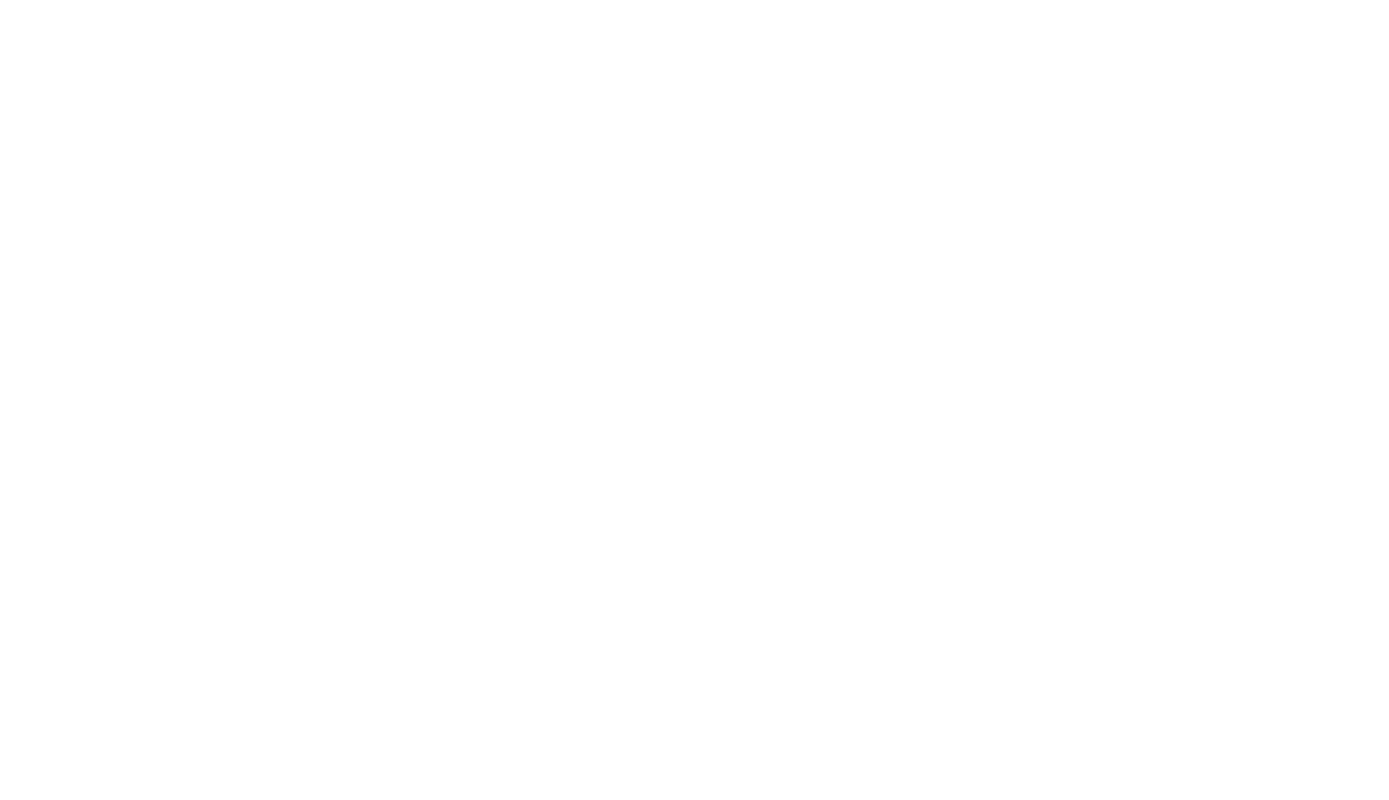
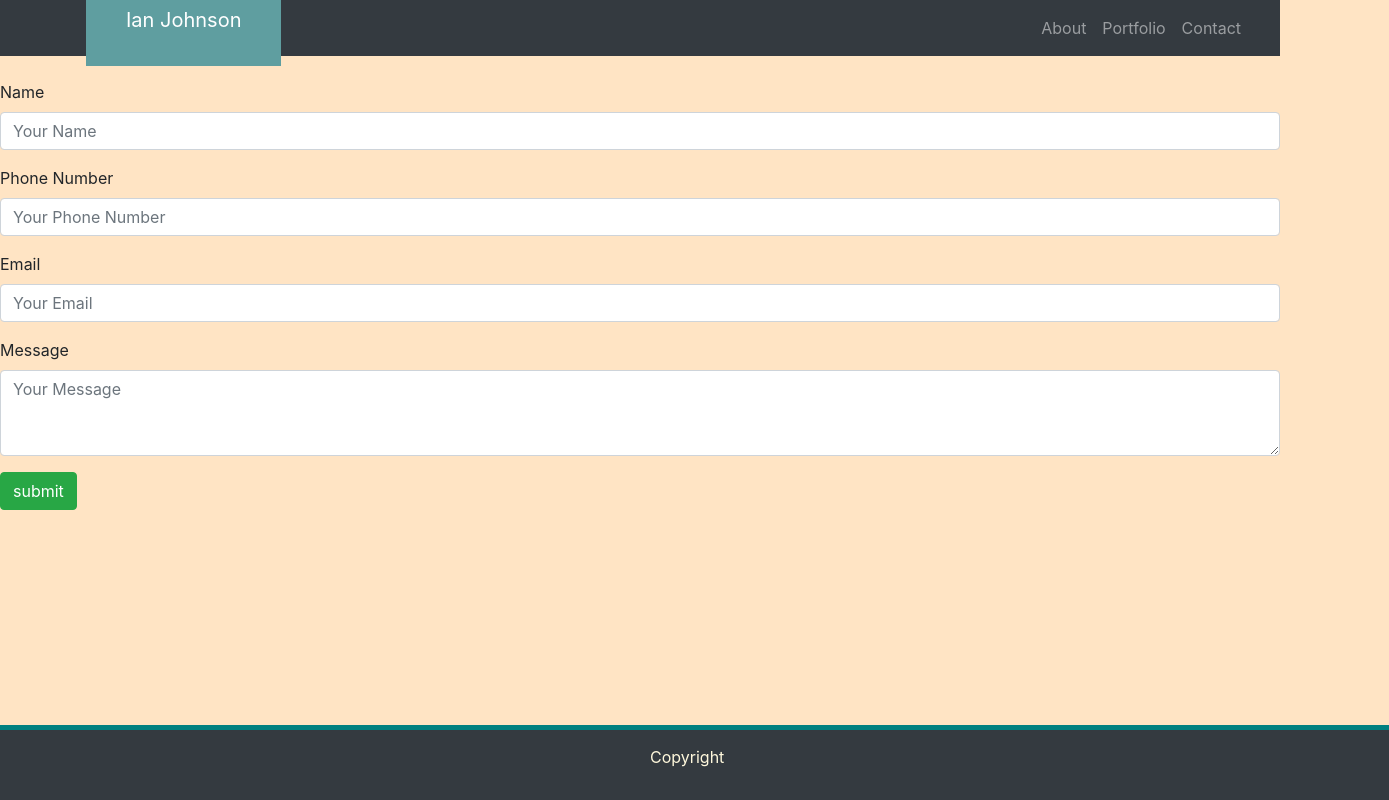
Before and after one commit to ianbenjohn/Homework-2, a plain HTML site: page contact.html in a window 1280 px wide. Shown: the whole page, 1389 px wide, since content can reach past the window. Drawn offline with nearby package versions, Linux system fonts and the light colour scheme.

Commit message:
Added Links to pictures in portfolio section. Also made contact section

```diff
--- a/contact.html
+++ b/contact.html
@@ -0,0 +1,79 @@
+<!DOCTYPE html>
+<html lang="en">
+    <head>
+        <meta charset="UTF-8">
+        <meta name="viewport" content="width=device-width, initial-scale=1.0">
+        <meta http-equiv="X-UA-Compatible" content="ie=edge">
+        <link rel="stylesheet" href="https://stackpath.bootstrapcdn.com/bootstrap/4.3.1/css/bootstrap.min.css" integrity="sha384-ggOyR0iXCbMQv3Xipma34MD+dH/1fQ784/j6cY/iJTQUOhcWr7x9JvoRxT2MZw1T" crossorigin="anonymous">
+        <link rel="stylesheet" href="https://cdnjs.cloudflare.com/ajax/libs/font-awesome/4.7.0/css/font-awesome.min.css">
+        <link rel="stylesheet" href="style.css">
+     <title>Ian Johnson's Website</title>
+    </head>
+<body>
+<!--Nav Bar-->
+<nav class="navbar navbar-expand-sm navbar-dark bg-dark sticky-top">
+<div class="container-fluid">
+    <a class="navbar-brand" href="index.html">
+        <p id="ian">Ian Johnson</p>
+    </a>
+    <button class="navbar-toggler ml-auto" data-toggle="collapse" data-target="#navbarMenu">
+        <span class="navbar-toggler-icon"></span>
+    </button>
+        <div class="collapse navbar-collapse" id="navbarMenu">
+            <ul class="navbar-nav ml-auto">
+                <li class="nav-item">
+                    <a href="index.html" class="nav-link">About</a>
+                </li>
+                <li class="nav-item">
+                    <a href="portfolio.html" class="nav-link">Portfolio</a>
+                </li>
+                <li class="nav-item">
+                    <a href="contact.html" class="nav-link">Contact</a>
+                </li>
+             </ul>
+        </div>
+</div>
+</nav>
+<!--Container-->
+<div class="row">
+    <div class="col-12">
+<br>
+        <div class="form-group">
+             <label for="formGroupExampleInput">Name</label>
+                <input type="text" class="form-control" id="formGroupExampleInput" placeholder="Your Name">
+        </div>
+        <div class="form-group">
+            <label for="formGroupExampleInput">Phone Number</label>
+                <input type="text" class="form-control" id="formGroupExampleInput" placeholder="Your Phone Number">
+        </div>
+        <div class="form-group">
+            <label for="formGroupExampleInput2">Email</label>
+                <input type="email" class="form-control" id="formGroupExampleInput2" placeholder="Your Email">
+        </div>
+        <div class="form-group">
+            <label for="exampleFormControlTextarea1">Message</label>
+                <textarea class="form-control" placeholder="Your Message" id="exampleFormControlTextarea1" rows="3"></textarea>
+        </div>
+            <button type="submit" class="btn btn-success">submit</button>
+    </div>
+</div>
+<!--Footer-->
+<br>
+<br>
+<br>
+<br>
+<br>
+<br>
+<br>
+<footer class="row footer bg-dark">
+    <div class="col-12">
+        <p id="copyright">Copyright</p>
+    </div>
+ </footer>
+
+ <script src="https://code.jquery.com/jquery-3.3.1.slim.min.js" integrity="sha384-q8i/X+965DzO0rT7abK41JStQIAqVgRVzpbzo5smXKp4YfRvH+8abtTE1Pi6jizo" crossorigin="anonymous"></script>
+ <script src="https://cdnjs.cloudflare.com/ajax/libs/popper.js/1.14.7/umd/popper.min.js" integrity="sha384-UO2eT0CpHqdSJQ6hJty5KVphtPhzWj9WO1clHTMGa3JDZwrnQq4sF86dIHNDz0W1" crossorigin="anonymous"></script>
+ <script src="https://stackpath.bootstrapcdn.com/bootstrap/4.3.1/js/bootstrap.min.js" integrity="sha384-JjSmVgyd0p3pXB1rRibZUAYoIIy6OrQ6VrjIEaFf/nJGzIxFDsf4x0xIM+B07jRM" crossorigin="anonymous"></script>
+</body>
+
+</html>
```
Also changed, not shown: portfolio.html (+9 -7 lines), img/Skull.jpg (added), img/brain.jpg (added), img/facemask.jpg (added), img/g.png (added), img/mushroom.jpg (added).
